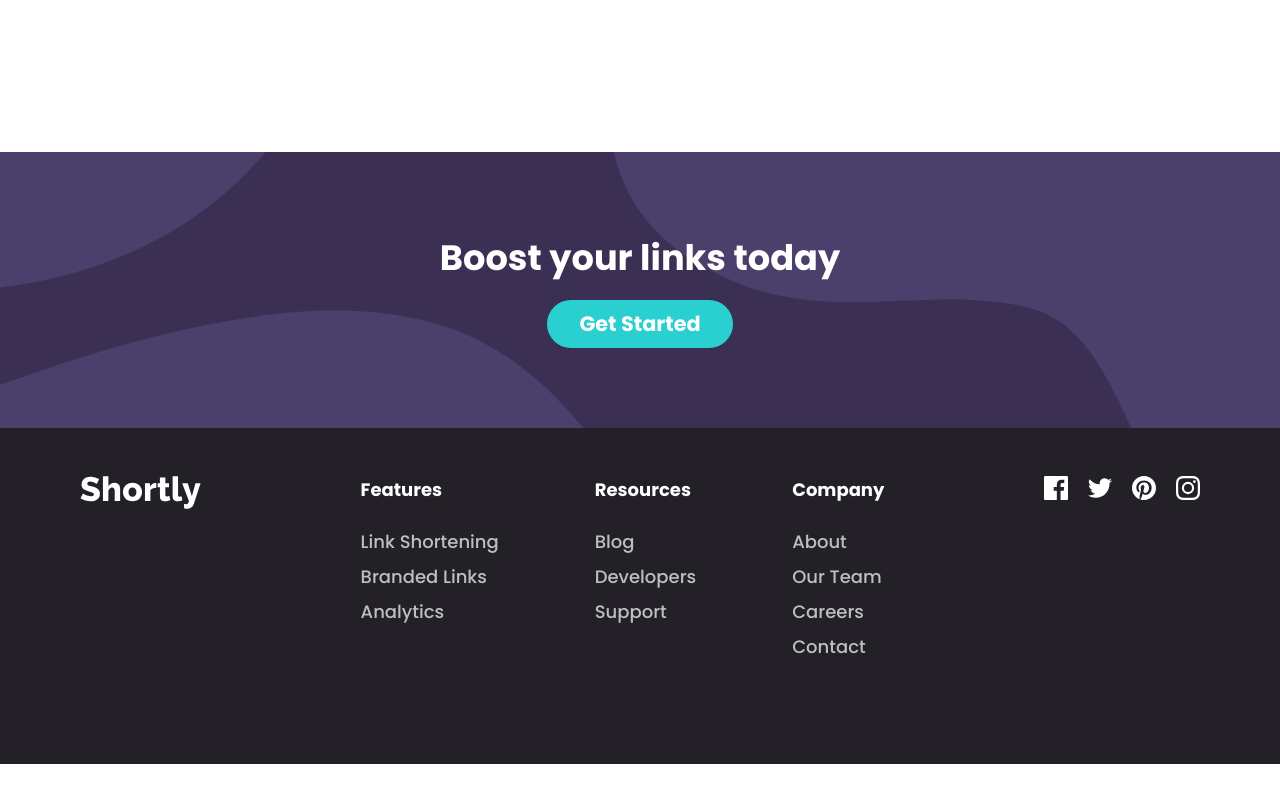
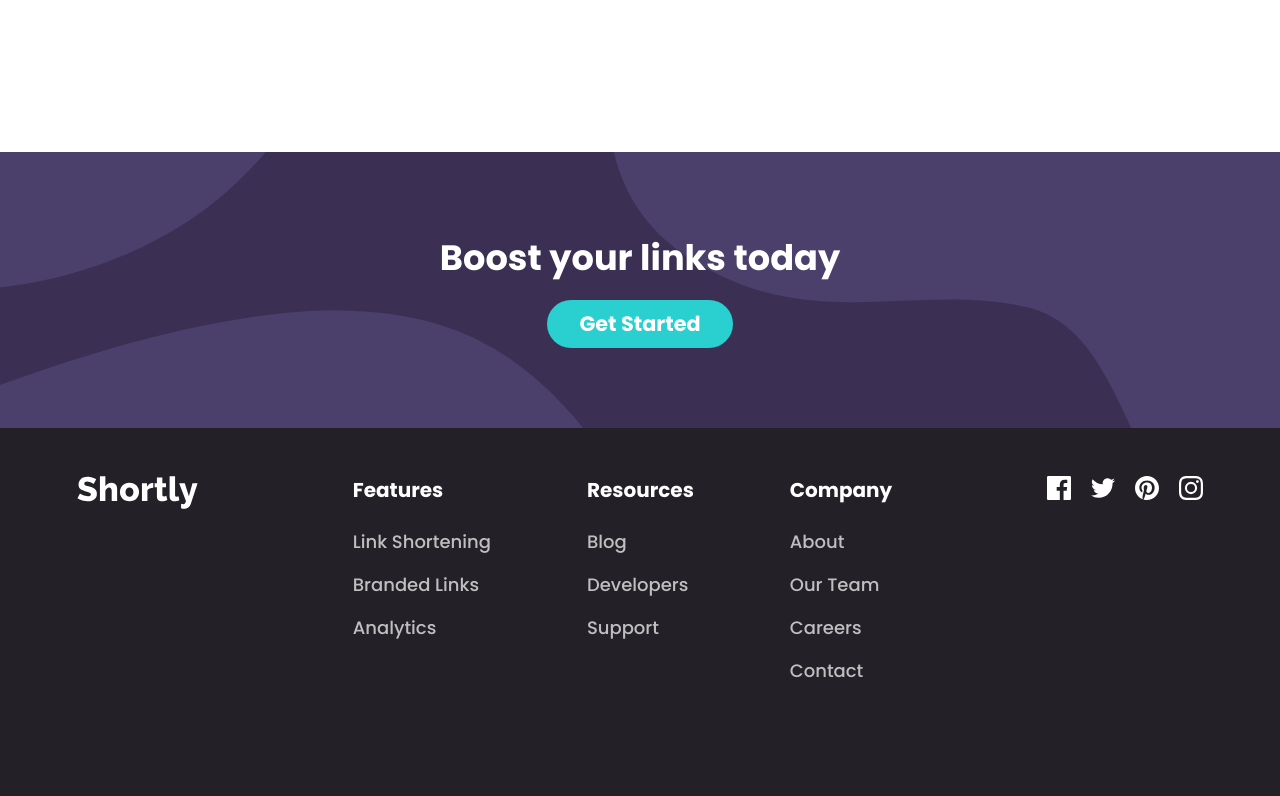
Before and after one commit to revin212/url-shortening-app, a React (Create React App) app: page / in a window 1280 px wide. Shown: the part 1395-2191 px from the top of the page. Before the commit the page ends 2159 px from the top, so only its background shows below. Built offline with nearby package versions, Linux system fonts and the light colour scheme.

Commit message:
finishing1

```diff
--- a/src/Footer.js
+++ b/src/Footer.js
@@ -23,23 +23,23 @@ function Footer() {
                 {/* links */}
                 <div className="links text-white lg:flex lg:justify-between lg:gap-[6rem]">
                     <div className="features flex flex-col items-center lg:items-start mb-[3rem] text-md text-neutral-gray">
-                        <h3 className='mb-6 font-bold text-white text-lg'>Features</h3>
-                        <a className='mb-2 hover:text-primary-cyan hover:underline' href="#">Link Shortening</a>
-                        <a className='mb-2 hover:text-primary-cyan hover:underline' href="#">Branded Links</a>
-                        <a className='mb-2 hover:text-primary-cyan hover:underline' href="#">Analytics</a>
+                        <h3 className='mb-6 font-bold text-white text-xl'>Features</h3>
+                        <a className='mb-2 lg:mb-4 hover:text-primary-cyan hover:underline' href="#">Link Shortening</a>
+                        <a className='mb-2 lg:mb-4 hover:text-primary-cyan hover:underline' href="#">Branded Links</a>
+                        <a className='mb-2 lg:mb-4 hover:text-primary-cyan hover:underline' href="#">Analytics</a>
                     </div>
                     <div className="resources flex flex-col items-center lg:items-start mb-[3rem] text-md text-neutral-gray">
-                        <h3 className='mb-6 font-bold text-white text-lg'>Resources</h3>
-                        <a className='mb-2 hover:text-primary-cyan hover:underline' href="#">Blog</a>
-                        <a className='mb-2 hover:text-primary-cyan hover:underline' href="#">Developers</a>
-                        <a className='mb-2 hover:text-primary-cyan hover:underline' href="#">Support</a>
+                        <h3 className='mb-6 font-bold text-white text-xl'>Resources</h3>
+                        <a className='mb-2 lg:mb-4 hover:text-primary-cyan hover:underline' href="#">Blog</a>
+                        <a className='mb-2 lg:mb-4 hover:text-primary-cyan hover:underline' href="#">Developers</a>
+                        <a className='mb-2 lg:mb-4 hover:text-primary-cyan hover:underline' href="#">Support</a>
                     </div>
                     <div className="company flex flex-col items-center lg:items-start mb-[3rem] text-md text-neutral-gray">
-                        <h3 className='mb-6 font-bold text-white text-lg'>Company</h3>
-                        <a className='mb-2 hover:text-primary-cyan hover:underline' href="#">About</a>
-                        <a className='mb-2 hover:text-primary-cyan hover:underline' href="#">Our Team</a>
-                        <a className='mb-2 hover:text-primary-cyan hover:underline' href="#">Careers</a>
-                        <a className='mb-2 hover:text-primary-cyan hover:underline' href="#">Contact</a>
+                        <h3 className='mb-6 font-bold text-white text-xl'>Company</h3>
+                        <a className='mb-2 lg:mb-4 hover:text-primary-cyan hover:underline' href="#">About</a>
+                        <a className='mb-2 lg:mb-4 hover:text-primary-cyan hover:underline' href="#">Our Team</a>
+                        <a className='mb-2 lg:mb-4 hover:text-primary-cyan hover:underline' href="#">Careers</a>
+                        <a className='mb-2 lg:mb-4 hover:text-primary-cyan hover:underline' href="#">Contact</a>
                     </div>
                 </div>
 
--- a/src/styles/index.css
+++ b/src/styles/index.css
@@ -921,6 +921,11 @@ video {
   line-height: 1.25rem;
 }
 
+.text-xl {
+  font-size: 1.25rem;
+  line-height: 1.75rem;
+}
+
 .font-bold {
   font-weight: 700;
 }
@@ -1052,18 +1057,14 @@ input.not-valid:focus {
   background-color: hsl(180 60% 75% / var(--tw-bg-opacity));
 }
 
-.hover\:fill-primary-cyan:hover {
-  fill: hsl(180, 66%, 49%);
+.hover\:text-primary-cyan:hover {
+  --tw-text-opacity: 1;
+  color: hsl(180 66% 49% / var(--tw-text-opacity));
 }
 
 .hover\:text-primary-dark-violet:hover {
   --tw-text-opacity: 1;
   color: hsl(257 27% 26% / var(--tw-text-opacity));
-}
-
-.hover\:text-primary-cyan:hover {
-  --tw-text-opacity: 1;
-  color: hsl(180 66% 49% / var(--tw-text-opacity));
 }
 
 .hover\:underline:hover {
@@ -1138,6 +1139,14 @@ input.not-valid:focus {
     margin-right: 5.5rem;
   }
 
+  .lg\:mt-0 {
+    margin-top: 0px;
+  }
+
+  .lg\:mb-4 {
+    margin-bottom: 1rem;
+  }
+
   .lg\:mt-6 {
     margin-top: 1.5rem;
   }
@@ -1148,10 +1157,6 @@ input.not-valid:focus {
 
   .lg\:ml-4 {
     margin-left: 1rem;
-  }
-
-  .lg\:mt-0 {
-    margin-top: 0px;
   }
 
   .lg\:mb-0 {
@@ -1236,16 +1241,17 @@ input.not-valid:focus {
     justify-content: space-around;
   }
 
-  .lg\:gap-\[3rem\] {
-    gap: 3rem;
-  }
-
   .lg\:gap-\[6rem\] {
     gap: 6rem;
   }
 
   .lg\:p-10 {
     padding: 2.5rem;
+  }
+
+  .lg\:px-8 {
+    padding-left: 2rem;
+    padding-right: 2rem;
   }
 
   .lg\:px-0 {
@@ -1256,11 +1262,6 @@ input.not-valid:focus {
   .lg\:py-4 {
     padding-top: 1rem;
     padding-bottom: 1rem;
-  }
-
-  .lg\:px-8 {
-    padding-left: 2rem;
-    padding-right: 2rem;
   }
 
   .lg\:text-left {
@@ -1275,27 +1276,19 @@ input.not-valid:focus {
     font-size: 1.1rem;
   }
 
-  .lg\:text-6xl {
-    font-size: 3.75rem;
-    line-height: 1;
-  }
-
   .lg\:text-\[2\.2rem\] {
     font-size: 2.2rem;
-  }
-
-  .lg\:text-\[1\.8rem\] {
-    font-size: 1.8rem;
-  }
-
-  .lg\:text-\[1\.5rem\] {
-    font-size: 1.5rem;
   }
 
   .lg\:text-\[1\.3rem\] {
     font-size: 1.3rem;
   }
 
+  .lg\:text-6xl {
+    font-size: 3.75rem;
+    line-height: 1;
+  }
+
   .lg\:leading-\[4\.5rem\] {
     line-height: 4.5rem;
   }
```
